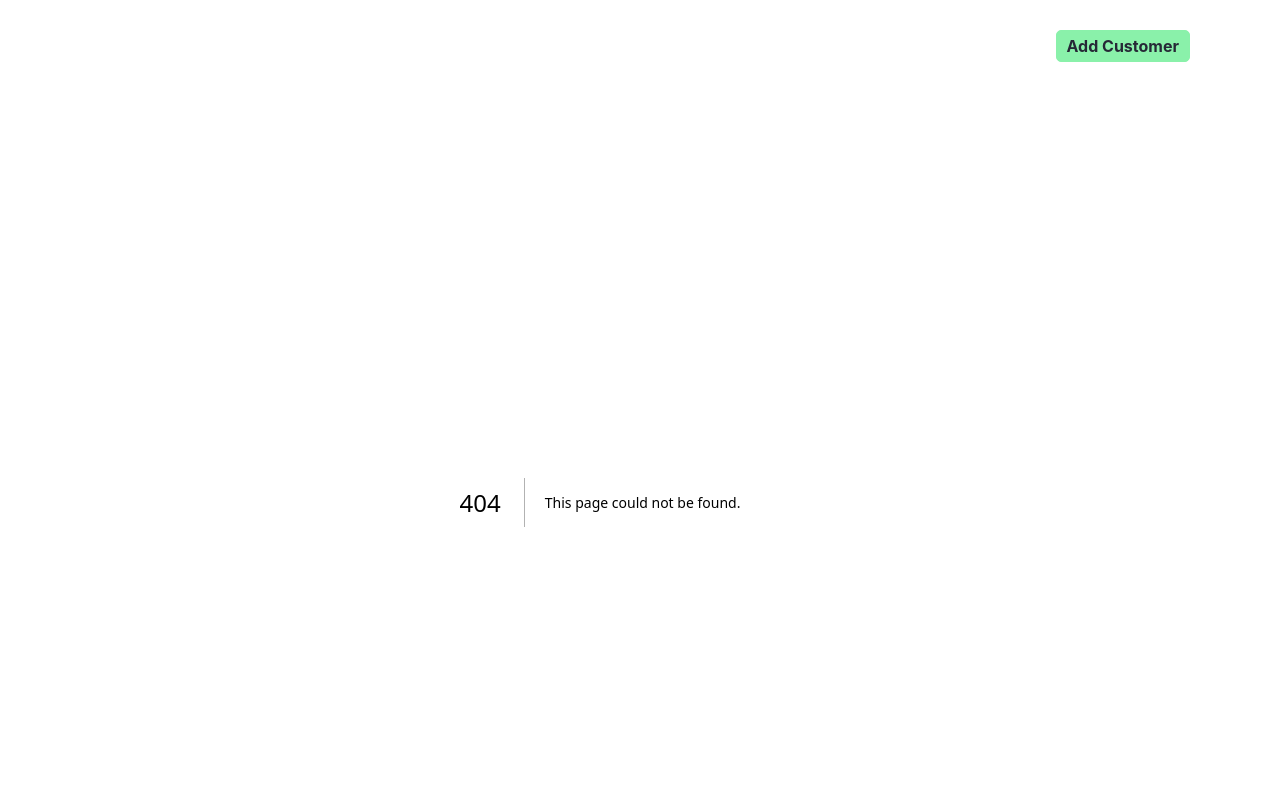
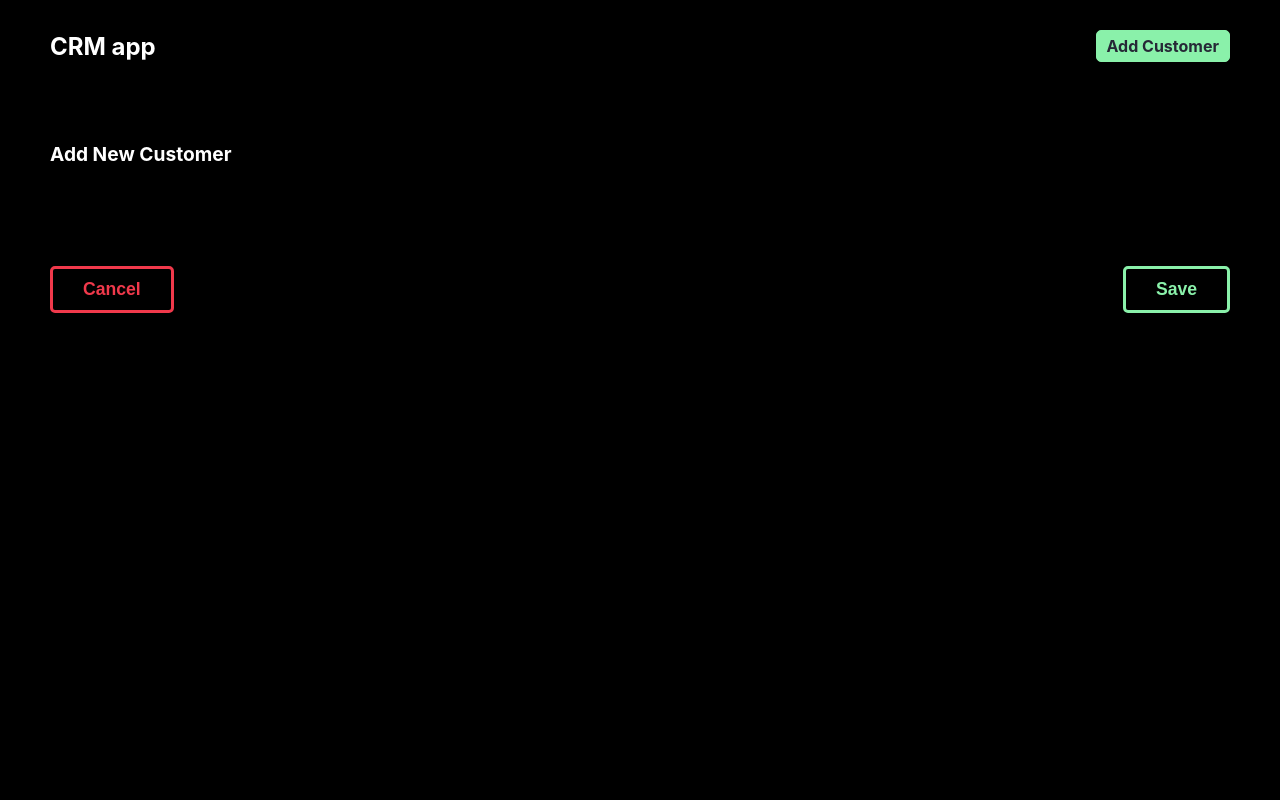
Before and after one commit to amirfrbDev/next-crm-app, a Next.js app: page /add-customer in a window 1280 px wide. Before the commit this address had no page. Shown: the top 800 px of the page. Built offline with nearby package versions, Linux system fonts and the light colour scheme.

Commit message:
form component added

```diff
--- /dev/null
+++ b/components/modules/Form.js
@@ -0,0 +1,9 @@
+import React from 'react'
+
+function Form() {
+  return (
+    <div>Form</div>
+  )
+}
+
+export default Form
--- /dev/null
+++ b/components/templates/AddCustomerPage.js
@@ -0,0 +1,56 @@
+import React, { useState } from 'react'
+import Form from '../modules/Form'
+import axios from 'axios';
+import { useRouter } from 'next/router';
+
+function AddCustomerPage() {
+
+    const [form, setForm] = useState({
+        name: "",
+        lastName: "",
+        email: "",
+        phone: "",
+        address: "",
+        zipCode: "",
+        date: "",
+        products: []
+    });
+
+    const router = useRouter();
+
+
+    const saveHandler = async () => {
+        try {
+            const res = await axios.post("/api/customer", { data: form });
+            console.log(res)
+            if (res.status === "success") router.push("/")
+        } catch (error) {
+            console.log("Error in sending information!")
+        }
+    };
+    const cancelHandler = () => {
+        setForm({
+            name: "",
+            lastName: "",
+            email: "",
+            phone: "",
+            address: "",
+            zipCode: "",
+            date: "",
+            products: []
+        })
+    };
+
+    return (
+        <div className='customer-page'>
+            <h4>Add New Customer</h4>
+            <Form form={form} setForm={setForm} />
+            <div className='customer-page__buttons'>
+                <button className='first' onClick={cancelHandler}>Cancel</button>
+                <button className='second' onClick={saveHandler}>Save</button>
+            </div>
+        </div>
+    )
+}
+
+export default AddCustomerPage
--- a/package.json
+++ b/package.json
@@ -10,6 +10,7 @@
     "serve-json": "json-server --watch db.json --port 4000"
   },
   "dependencies": {
+    "axios": "^1.8.4",
     "json-server": "^0.17.1",
     "mongoose": "^8.13.2",
     "next": "13.1.1",
--- /dev/null
+++ b/pages/add-customer.js
@@ -0,0 +1,8 @@
+import React from 'react'
+import AddCustomerPage from '../components/templates/AddCustomerPage'
+
+function AddCustomer() {
+  return <AddCustomerPage />
+}
+
+export default AddCustomer
```
Also changed, not shown: components/modules/FormInput.js (added, +11 -0 lines), pages/add-customer/index.js (added, +9 -0 lines), 1 other file (tests, documents, lock files or other folders).
